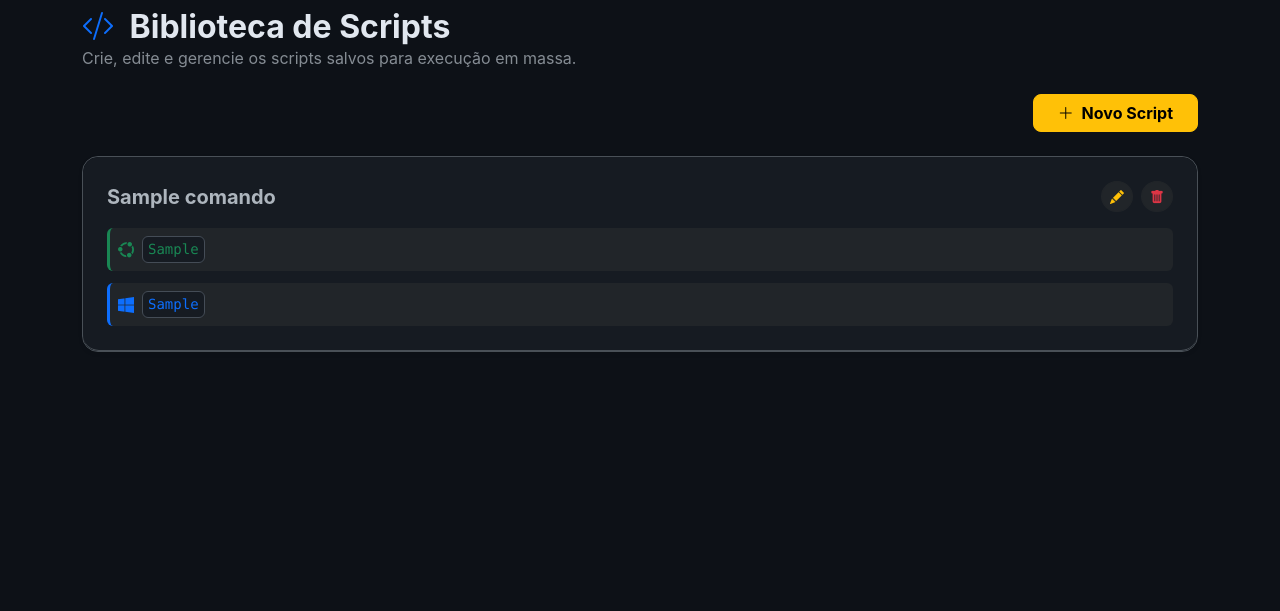
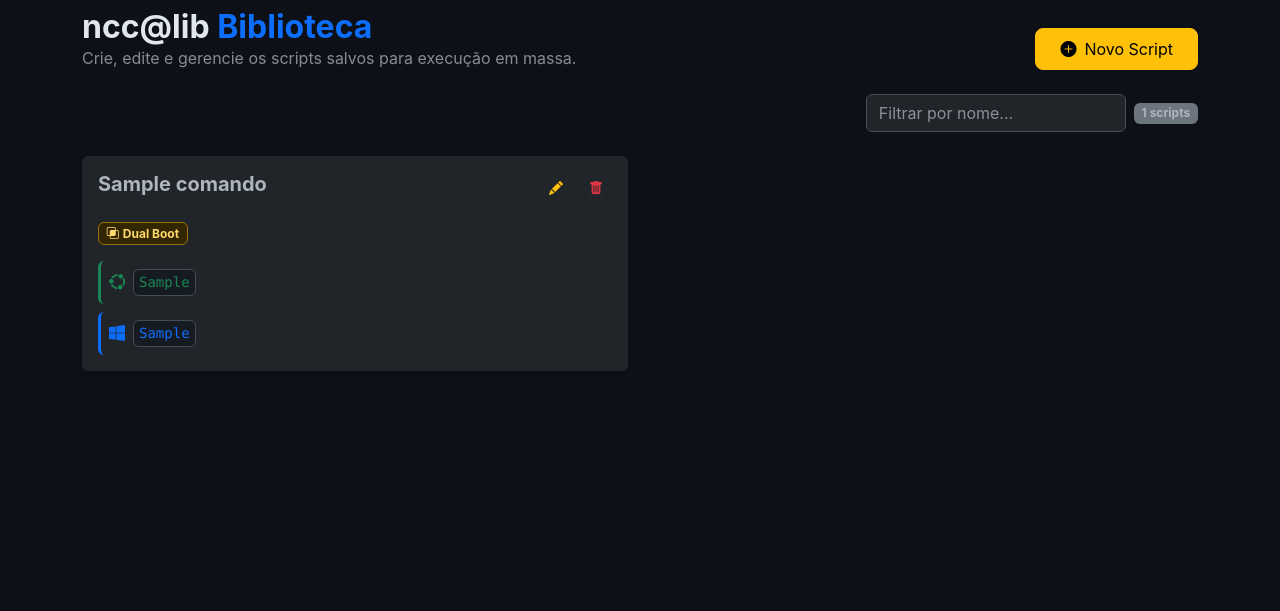
Before and after one commit to ehodiogo/NetCommander, a Django app: page /biblioteca/ in a window 1280 px wide. Shown: the part 145-756 px from the top of the page. Run offline with Django 5.2, Linux system fonts and the light colour scheme; a user stored in the database is signed in; tables that the repository leaves empty hold one stand-in row (values such as "Sample post"); some libraries are stand-ins or nearby versions.

```diff
--- a/core/views/gerencia.py
+++ b/core/views/gerencia.py
@@ -32,6 +32,14 @@ def biblioteca(request):
         "titulo": "NCC | Biblioteca de Scripts",
         "comandos": comandos,
         "acao_criar_comando": reverse('criar_comando'),
+        "acoes_header": [
+            {
+                'url': reverse('criar_comando'),
+                'label': 'Novo Script',
+                'icone': 'bi-plus-circle-fill',
+                'cor': 'btn-warning',
+            },
+        ],
     })
 
 
@@ -51,9 +59,19 @@ def criar_sala(request):
 @login_required
 def sala_detail(request, sala_id):
     sala = get_object_or_404(Sala, id=sala_id)
+    acoes_header = [
+        {
+            'url': reverse('criar_maquina_sala', args=[sala.id]),
+            'label': 'Nova Máquina',
+            'icone': 'bi-plus-circle-fill',
+            'cor': 'btn-success',
+        },
+    ]
     return render(request, "salas/sala_detail.html", {
         "titulo": f"NCC | Sala {sala.nome}",
         "sala": sala,
+        "subtitulo_header": f"{sala.maquinas.count()} máquinas vinculadas a este setor.",
+        "acoes_header": acoes_header,
     })
 
 
@@ -77,6 +95,11 @@ def criar_maquina(request, sala_id=None):
         "titulo": "NCC | Nova Máquina",
         "form": form,
         "sala": sala,
+        "destaque_header": "Nova Máquina",
+        "subtitulo_header": (
+            f"Cadastro na sala {sala.nome}." if sala
+            else "Cadastro avulso, sem vínculo com sala."
+        ),
     })
 
 
@@ -107,7 +130,9 @@ def editar_maquina(request, maquina_id, sala_id):
         "titulo": f"NCC | Editar {maquina.nome}",
         "form": form,
         "sala": sala,
-        "editando": True
+        "editando": True,
+        "destaque_header": maquina.nome,
+        "subtitulo_header": f"Edição dos dados na sala {sala.nome}.",
     })
 
 
--- a/static/css/app.css
+++ b/static/css/app.css
@@ -165,6 +165,10 @@ code {
 
 .w-max-400 {
   max-width: 400px;
+}
+
+.w-max-260 {
+  max-width: 260px;
 }
 
 /* ---- Terminal (janela, prompt, saída) -------------------------------------- */
--- a/static/js/biblioteca.js
+++ b/static/js/biblioteca.js
@@ -31,3 +31,41 @@ el('btnConfirmaDelete').addEventListener('click', async () => {
     showToast(dados?.erros?.[0] || 'Erro ao excluir script.', 'error');
   }
 });
+
+/* Filtro por nome nos cards de scripts */
+const campoBusca = document.getElementById('buscaScript');
+const cards = Array.from(document.querySelectorAll('[data-script-card]'));
+const contadorScripts = document.getElementById('contadorScripts');
+const linhaSemResultado = document.getElementById('linhaSemResultadoScript');
+const termoSemResultado = document.getElementById('termoSemResultadoScript');
+
+if (campoBusca && cards.length) {
+  const total = cards.length;
+
+  const aplicarFiltro = () => {
+    const termo = campoBusca.value.trim().toLowerCase();
+    let visiveis = 0;
+
+    cards.forEach((card) => {
+      const combina = !termo || card.dataset.nome.includes(termo);
+      card.hidden = !combina;
+      if (combina) visiveis += 1;
+    });
+
+    if (contadorScripts) {
+      contadorScripts.textContent = termo
+        ? `${visiveis} de ${total} scripts`
+        : `${total} scripts`;
+    }
+
+    if (linhaSemResultado) {
+      linhaSemResultado.hidden = visiveis > 0;
+    }
+
+    if (termoSemResultado) {
+      termoSemResultado.textContent = campoBusca.value.trim();
+    }
+  };
+
+  campoBusca.addEventListener('input', aplicarFiltro);
+}
--- a/templates/comandos/criar_comando.html
+++ b/templates/comandos/criar_comando.html
@@ -4,10 +4,9 @@
 <div class="container mt-4">
     <div class="row justify-content-center">
         <div class="col-md-8">
+            {% include 'components/page_header.html' with titulo='ncc@lib' destaque='Novo Script' subtitulo='Defina o comando para Linux e/ou Windows.' %}
+
             <div class="card shadow border-0">
-                <div class="card-header bg-dark text-white py-3">
-                    <h4 class="mb-0"><i class="bi bi-terminal me-2"></i>Configurar Comando</h4>
-                </div>
                 <div class="card-body p-4">
                     <form method="POST" id="comandoForm">
                         {% csrf_token %}
--- a/templates/core/biblioteca.html
+++ b/templates/core/biblioteca.html
@@ -24,21 +24,25 @@
         </ol>
     </nav>
 
-    {% include 'components/page_header.html' with titulo='Biblioteca de Scripts' icone='bi-code-slash' subtitulo='Crie, edite e gerencie os scripts salvos para execução em massa.' %}
+    {% include 'components/page_header.html' with titulo='ncc@lib' destaque='Biblioteca' subtitulo='Crie, edite e gerencie os scripts salvos para execução em massa.' acoes=acoes_header %}
 
+    {% if comandos %}
     <div class="d-flex justify-content-end mb-4">
-        <a href="{% url 'criar_comando' %}" class="btn btn-warning fw-bold px-4">
-            <i class="bi bi-plus-lg me-1" aria-hidden="true"></i> Novo Script
-        </a>
+        <div class="d-flex align-items-center gap-2">
+            <label for="buscaScript" class="visually-hidden">Filtrar scripts pelo nome</label>
+            <input type="search" id="buscaScript" class="form-control w-max-260" placeholder="Filtrar por nome..." autocomplete="off" data-busca-script>
+            <span id="contadorScripts" class="badge bg-secondary text-body" aria-live="polite">{{ comandos|length }} scripts</span>
+        </div>
     </div>
 
-    {% if comandos %}
-    <div class="list-group list-group-flush shadow-sm rounded-4 border overflow-hidden">
+    <div class="row row-cols-1 row-cols-md-2 row-cols-xxl-3 g-4">
         {% for comando in comandos %}
-        <div class="list-group-item list-group-item-action border-0 p-4 border-bottom">
-            <div class="d-flex justify-content-between align-items-center mb-3">
-                <span class="fw-bold text-body fs-5">{{ comando.nome }}</span>
-                <div class="d-flex gap-2">
+        <div class="col" data-script-card data-nome="{{ comando.nome|lower }}">
+            <div class="card h-100 shadow-sm border-0">
+                <div class="card-body">
+                    <div class="d-flex justify-content-between align-items-start gap-2 mb-3">
+                        <h5 class="fw-bold mb-0 text-truncate" title="{{ comando.nome }}">{{ comando.nome }}</h5>
+                        <div class="d-flex gap-2 flex-shrink-0">
                             <a href="{% url 'editar_comando' comando.id %}" class="btn btn-dark btn-sm text-warning rounded-circle" aria-label="Editar {{ comando.nome }}">
                                 <i class="bi bi-pencil-fill" aria-hidden="true"></i>
                             </a>
@@ -48,23 +52,42 @@
                         </div>
                     </div>
 
-            <div class="d-flex flex-wrap gap-2">
+                    {% if comando.comando_linux and comando.comando_windows %}
+                        <span class="badge bg-warning-subtle text-warning-emphasis border border-warning-subtle mb-3">
+                            <i class="bi bi-intersect me-1" aria-hidden="true"></i>Dual Boot
+                        </span>
+                    {% elif comando.comando_linux %}
+                        <span class="badge bg-success-subtle text-success-emphasis border border-success-subtle mb-3">
+                            <i class="bi bi-ubuntu me-1" aria-hidden="true"></i>Linux
+                        </span>
+                    {% else %}
+                        <span class="badge bg-primary-subtle text-primary-emphasis border border-primary-subtle mb-3">
+                            <i class="bi bi-windows me-1" aria-hidden="true"></i>Windows
+                        </span>
+                    {% endif %}
+
                     {% if comando.comando_linux %}
-                    <div class="bg-dark p-2 rounded w-100 d-flex align-items-center mb-1 border-start border-success border-3">
-                        <i class="bi bi-ubuntu text-success me-2" aria-hidden="true"></i>
-                        <code class="text-success small text-truncate">{{ comando.comando_linux }}</code>
+                    <div class="bg-dark p-2 rounded d-flex align-items-center border-start border-success border-3 mb-2">
+                        <i class="bi bi-ubuntu text-success me-2 flex-shrink-0" aria-hidden="true"></i>
+                        <code class="text-success small text-truncate" title="{{ comando.comando_linux }}">{{ comando.comando_linux }}</code>
                     </div>
                     {% endif %}
 
                     {% if comando.comando_windows %}
-                    <div class="bg-dark p-2 rounded w-100 d-flex align-items-center border-start border-primary border-3">
-                        <i class="bi bi-windows text-primary me-2" aria-hidden="true"></i>
-                        <code class="text-primary small text-truncate">{{ comando.comando_windows }}</code>
+                    <div class="bg-dark p-2 rounded d-flex align-items-center border-start border-primary border-3">
+                        <i class="bi bi-windows text-primary me-2 flex-shrink-0" aria-hidden="true"></i>
+                        <code class="text-primary small text-truncate" title="{{ comando.comando_windows }}">{{ comando.comando_windows }}</code>
                     </div>
                     {% endif %}
                 </div>
             </div>
+        </div>
         {% endfor %}
+    </div>
+
+    <div id="linhaSemResultadoScript" class="text-center py-5 text-muted" hidden>
+        <i class="bi bi-search fs-1 d-block mb-3" aria-hidden="true"></i>
+        <p class="mb-0">Nenhum script encontrado para <strong id="termoSemResultadoScript"></strong>.</p>
     </div>
     {% else %}
         {% include 'components/empty_state.html' with icone='bi-code-slash' texto='Nenhum script cadastrado ainda.' acao_url=acao_criar_comando acao_label='Criar script' %}
--- a/templates/core/editar_comando.html
+++ b/templates/core/editar_comando.html
@@ -4,11 +4,9 @@
 <div class="container mt-4">
     <div class="row justify-content-center">
         <div class="col-md-8">
+            {% include 'components/page_header.html' with titulo='ncc@lib' destaque=comando.nome subtitulo='Edição dos comandos executados em cada sistema operacional.' %}
+
             <div class="card shadow">
-                <div class="card-header bg-dark text-white d-flex justify-content-between align-items-center">
-                    <h4 class="mb-0">Editar Comando: {{ comando.nome }}</h4>
-                    <i class="bi bi-terminal"></i>
-                </div>
                 <div class="card-body">
                     <form method="post">
                         {% csrf_token %}
--- a/templates/core/execucao.html
+++ b/templates/core/execucao.html
@@ -12,7 +12,7 @@
         </ol>
     </nav>
 
-    {% include 'components/page_header.html' with titulo='Execução' icone='bi-lightning-charge-fill' subtitulo='Execute scripts salvos em salas ou máquinas e acompanhe os resultados.' acoes=acoes_header %}
+    {% include 'components/page_header.html' with titulo='ncc@exec' destaque='Execução' subtitulo='Execute scripts salvos em salas ou máquinas e acompanhe os resultados.' acoes=acoes_header %}
 
     {% include 'core/dashboard/console.html' %}
 </div>
--- a/templates/core/monitor.html
+++ b/templates/core/monitor.html
@@ -10,7 +10,7 @@
         </ol>
     </nav>
 
-    {% include 'components/page_header.html' with titulo='Monitor' icone='bi-activity' subtitulo='Filtre por sala e verifique quais máquinas estão online no momento.' %}
+    {% include 'components/page_header.html' with titulo='ncc@mon' destaque='Monitor' subtitulo='Filtre por sala e verifique quais máquinas estão online no momento.' %}
 
     <div class="card shadow-sm border-0 mb-4">
         <div class="card-header bg-dark text-white py-3">
--- a/templates/core/terminal.html
+++ b/templates/core/terminal.html
@@ -12,7 +12,7 @@
         </ol>
     </nav>
 
-    {% include 'components/page_header.html' with titulo='Terminal' icone='bi-terminal-fill' subtitulo='Execute um comando em massa sem salvar na biblioteca.' %}
+    {% include 'components/page_header.html' with titulo='ncc@term' destaque='Terminal' subtitulo='Execute um comando em massa sem salvar na biblioteca.' %}
 
     <div class="card shadow border-0 overflow-hidden mb-4">
         <div class="card-body p-4 bg-body-tertiary">
--- a/templates/salas/lista_salas.html
+++ b/templates/salas/lista_salas.html
@@ -10,7 +10,7 @@
         </ol>
     </nav>
 
-    {% include 'components/page_header.html' with titulo='Salas' icone='bi-building' subtitulo='Organize as máquinas dos laboratórios em salas.' %}
+    {% include 'components/page_header.html' with titulo='ncc@lab' destaque='Salas' subtitulo='Organize as máquinas dos laboratórios em salas.' %}
 
     <div class="d-flex justify-content-between align-items-center mb-4">
         <span class="badge bg-secondary-subtle text-secondary px-3">{{ salas.count }} Salas</span>
```
Also changed, not shown: AGENTS.md (+2 -1 lines), core/tests.py (+64 -0 lines), static/js/maquinas-filtro.js (added, +38 -0 lines), templates/maquinas/criar_maquina.html (+7 -12 lines), templates/salas/criar_sala.html (+1 -7 lines), templates/salas/sala_detail.html (+25 -13 lines). Lines whose indentation alone changed are shown as unchanged.
